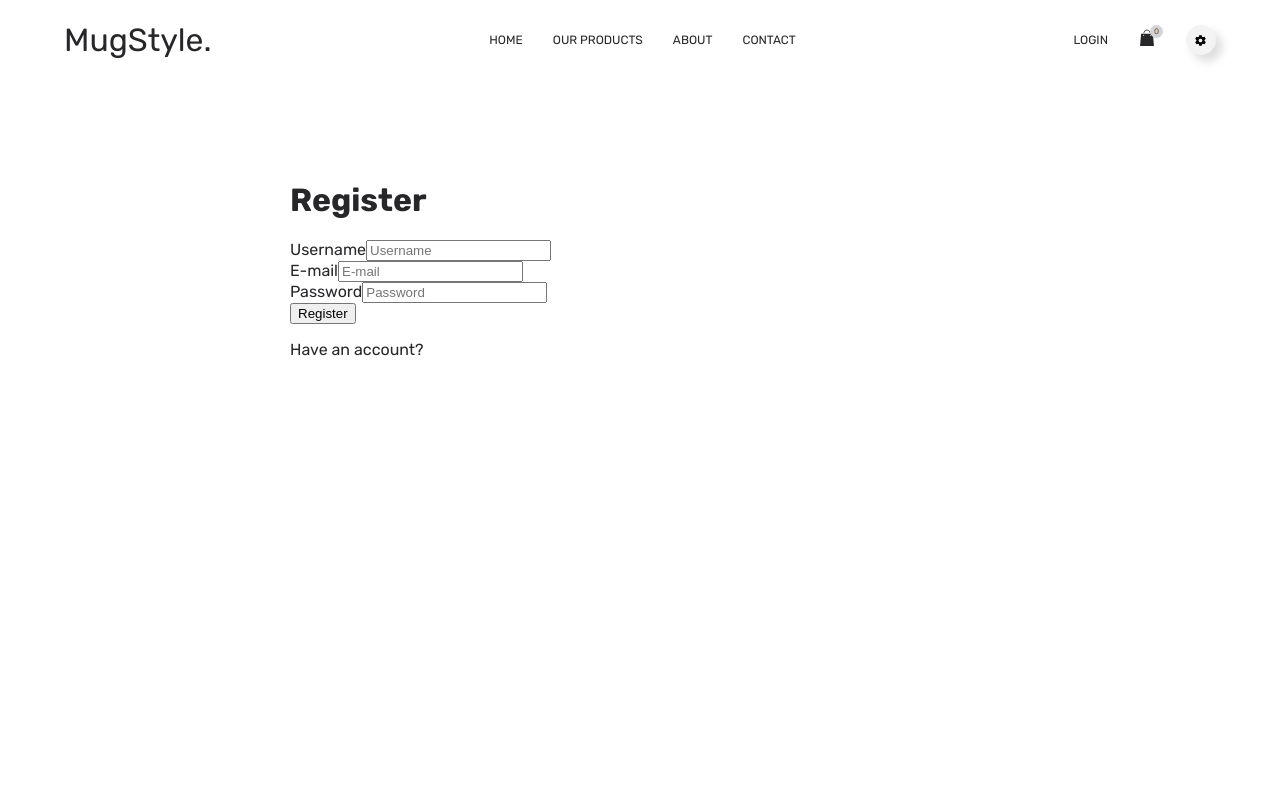
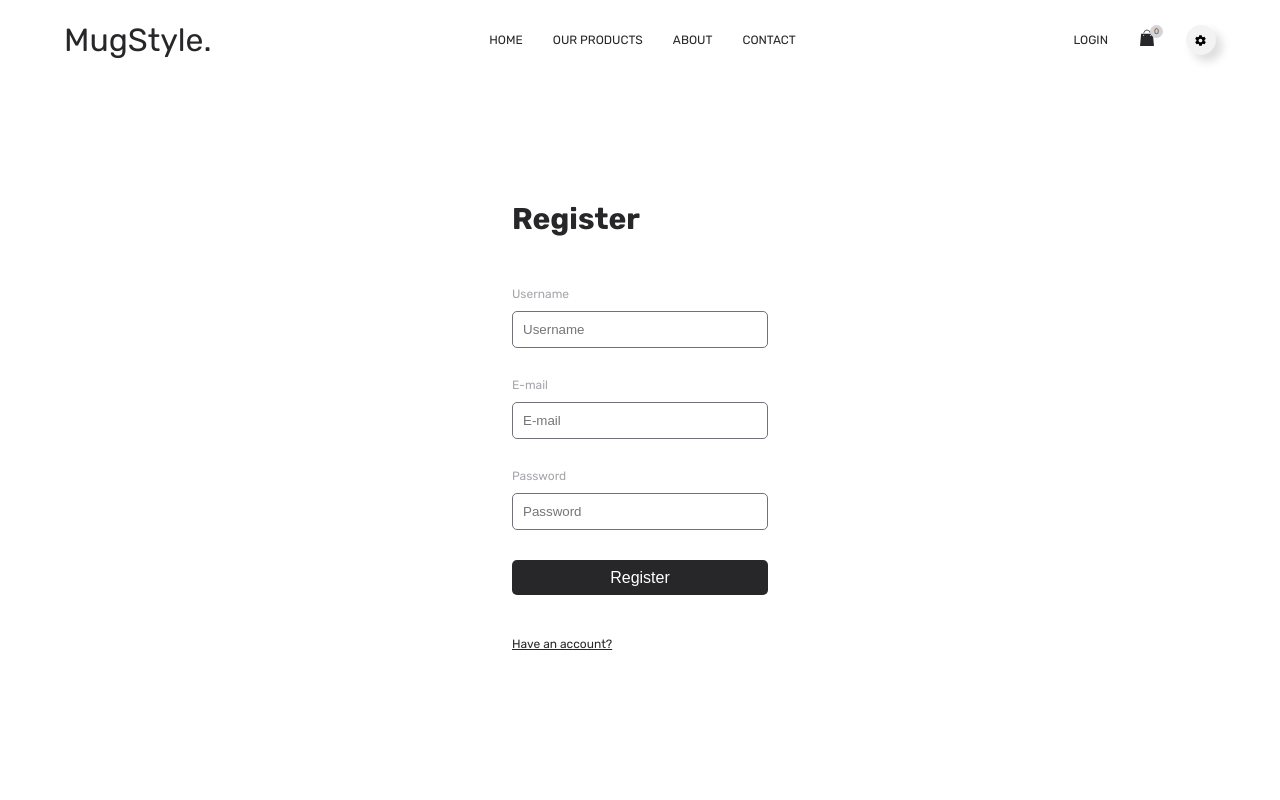
Before and after one commit to Morganefrlr/eshop-mugstyle2024, a Next.js app: page /login in a window 1280 px wide. Shown: the top 800 px of the page. Built offline with nearby package versions, Linux system fonts and the light colour scheme.

Commit message:
B01: styled register

```diff
--- a/src/app/login/_loginPage.scss
+++ b/src/app/login/_loginPage.scss
@@ -15,7 +15,65 @@
     }
 }
 
+.containerRegister{
+    width: 20vw;
+    display: flex;
+    flex-direction: column;
+    gap: 30px;
+    margin: auto;
+    h1{
+        font-size: 30px;
+    }
+
+    button{
+        width: 100%;
+        height: 35px;
+        border-radius: 5px;
+        border: none;
+        font-size: 16px;
+        background-color: $main;
+        color: #FFF;
+        cursor: pointer;
+        transition: all 500ms ease;
+
+        &:hover{
+            background-color: $second;
+        }
+    }
+
+    p{
+        font-size: 12px;
+        text-decoration: underline;
+        cursor: pointer;
+        &:hover{
+            color: $second;
+        }
+    }
+}
+.containerInputs{
+    display: flex;
+    flex-direction: column;
+    gap: 30px;
+}
 .loginInputContainer{
+    display: flex;
+    flex-direction: column;
+    gap: 10px;
+
+    label{
+        font-size: 12px;
+        color: lighten($main, 50);
+    }
+    input{
+        padding: 10px;
+        border-radius: 5px;
+        border: 1px solid $gray;
+
+        &:focus{
+            border: 2px solid $second;
+            outline: none;
+        }
+    }
 
 }
 
--- a/src/app/login/page.tsx
+++ b/src/app/login/page.tsx
@@ -7,8 +7,9 @@ const page = () => {
 
     return (
         <div className="loginMain">
+            <div className="containerRegister">
                 <h1>Register</h1>
-
+                <div className="containerInputs">
                     <div className="loginInputContainer">
                         <label>Username</label>
                         <input type="text" name="username" placeholder="Username" />
@@ -21,9 +22,11 @@ const page = () => {
                         <label>Password</label>
                         <input type="password" name="Password" placeholder="Password" />
                     </div>
+                </div>
 
                 <button>Register</button>
                 <p>Have an account?</p>
+            </div>
         </div>
     );
 };
```
Lines whose indentation alone changed are shown as unchanged.
